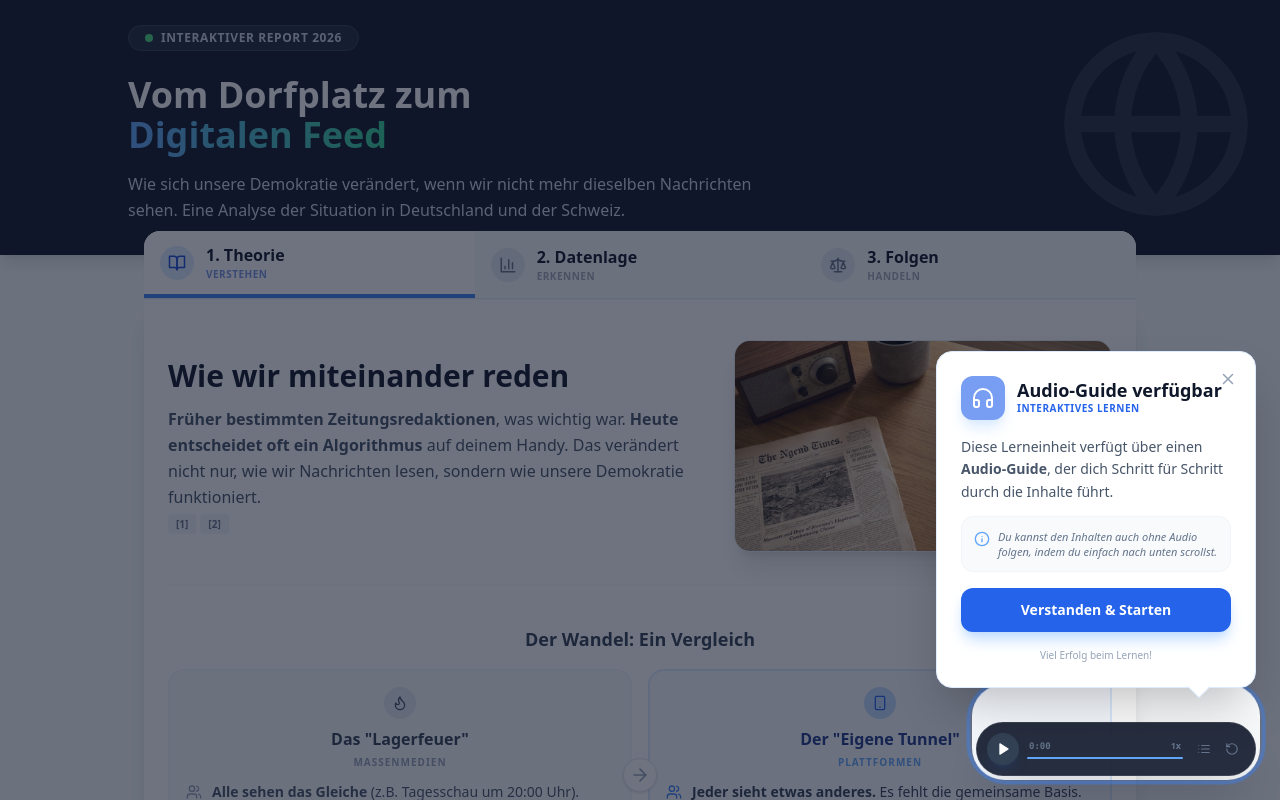
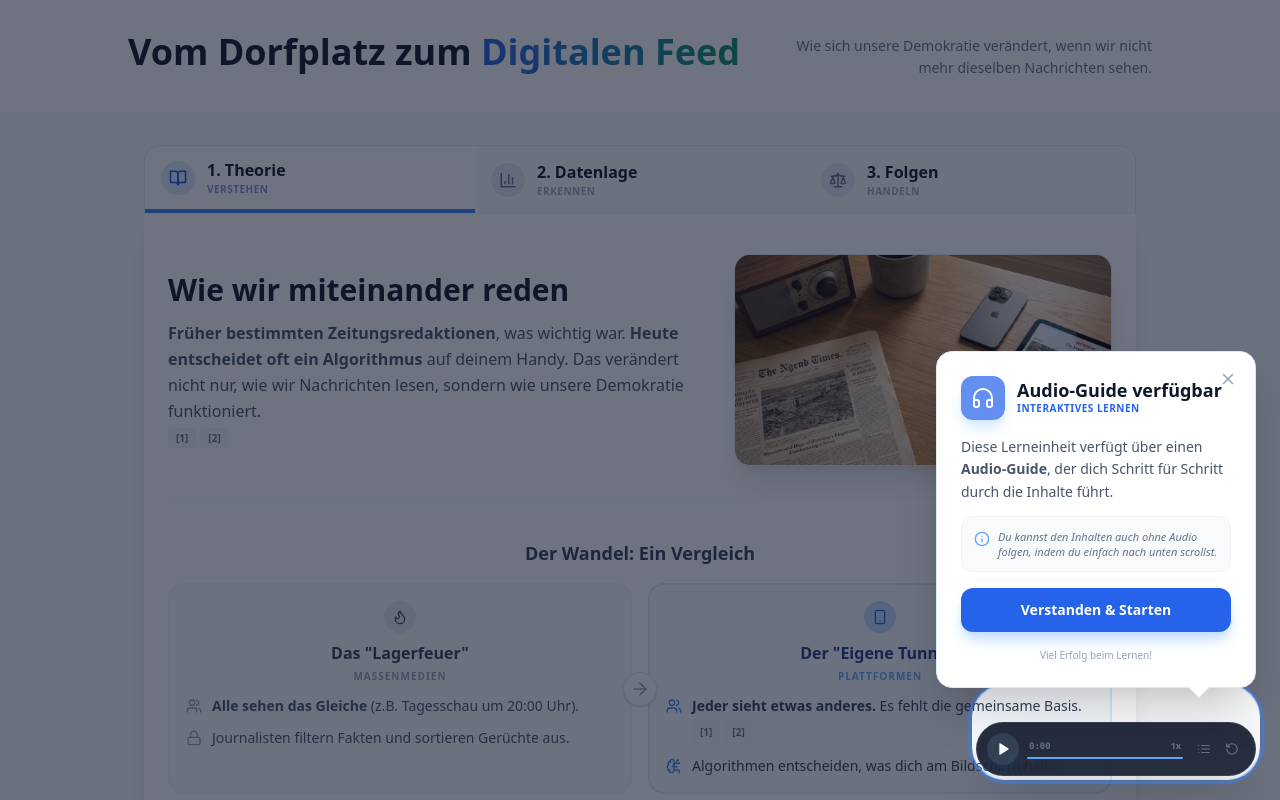
Before and after one commit to hep-impuls/srg-initiative, a React (Vite) app: page /#/report/agora in a window 1280 px wide. Shown: the top 800 px of the page. Built offline with nearby package versions, Linux system fonts and the light colour scheme.

Commit message:
Update AgoraPage.tsx

```diff
--- a/src/pages/AgoraPage.tsx
+++ b/src/pages/AgoraPage.tsx
@@ -11,7 +11,6 @@ import {
     Scale,
     BrainCircuit,
     Lock,
-    Globe,
     ArrowRight,
     Flame,
     LayoutGrid
@@ -129,33 +128,25 @@ export function AgoraPage({ config }: AgoraPageProps) {
 
             {/* Unified Beginning Section (Header, Tabs, Intro) */}
             <div>
-                {/* Header */}
-                <header id="beginning-highlight" className="scroll-mt-24 bg-slate-900 text-white pt-6 pb-8 px-4 shadow-lg relative overflow-hidden">
-                    <div className="absolute top-0 right-0 p-6 opacity-10">
-                        <Globe size={200} />
-                    </div>
-                    <div className="max-w-5xl mx-auto relative z-10">
-                        <div className="inline-flex items-center space-x-2 bg-slate-800 rounded-full px-4 py-1 mb-6 border border-slate-700">
-                            <span className="w-2 h-2 bg-green-400 rounded-full animate-pulse"></span>
-                            <span className="text-xs font-semibold tracking-wider text-slate-300">INTERAKTIVER REPORT 2026</span>
+                {/* Header - Compact & Light */}
+                <header id="beginning-highlight" className="scroll-mt-24 bg-white text-slate-900 pt-8 pb-8 px-4 border-b border-slate-100 relative overflow-hidden">
+                    <div className="max-w-5xl mx-auto relative z-10 flex flex-col md:flex-row md:items-end md:justify-between gap-6">
+                        <div className="max-w-3xl">
+                            <h1 className="text-3xl md:text-4xl font-extrabold leading-tight text-slate-900 mb-2">
+                                Vom Dorfplatz zum <span className="text-transparent bg-clip-text bg-gradient-to-r from-blue-600 to-emerald-600">Digitalen Feed</span>
+                            </h1>
                         </div>
-                        <h1 className="text-2xl md:text-4xl font-extrabold mb-4 leading-tight">
-                            Vom Dorfplatz zum<br />
-                            <span className="text-transparent bg-clip-text bg-gradient-to-r from-blue-400 to-emerald-400">
-                                Digitalen Feed
-                            </span>
-                        </h1>
-                        <p className="text-base text-slate-300 max-w-2xl leading-relaxed">
-                            Wie sich unsere Demokratie verändert, wenn wir nicht mehr dieselben Nachrichten sehen. Eine Analyse der Situation in Deutschland und der Schweiz.
+                        <p className="text-sm text-slate-500 max-w-sm leading-relaxed md:text-right">
+                            Wie sich unsere Demokratie verändert, wenn wir nicht mehr dieselben Nachrichten sehen.
                         </p>
                     </div>
                 </header>
 
                 {/* Main Content Area */}
-                <main className="max-w-5xl mx-auto px-4 -mt-6 relative z-20 pb-16">
+                <main className="max-w-5xl mx-auto px-4 mt-8 relative z-20 pb-16">
 
                     {/* Navigation Tabs */}
-                    <div id="main-tabs" className="bg-white rounded-t-2xl shadow-sm border-b border-slate-200 flex flex-col md:flex-row overflow-hidden">
+                    <div id="main-tabs" className="bg-white rounded-t-2xl shadow-sm border border-slate-200 border-b-0 flex flex-col md:flex-row overflow-hidden">
                         <button
                             onClick={() => setManualTab('theory')}
                             id="tab-btn-theory"
```
